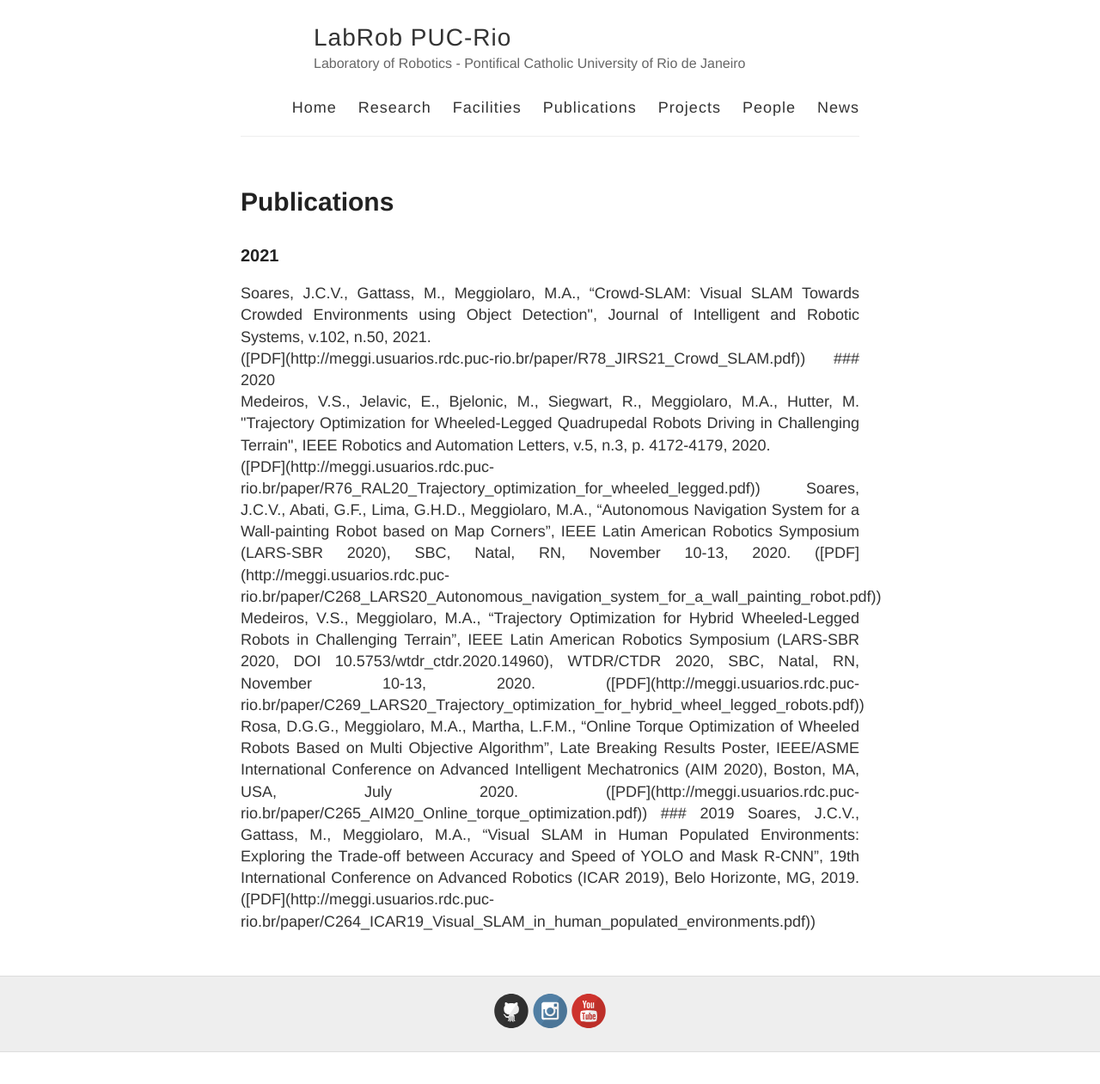
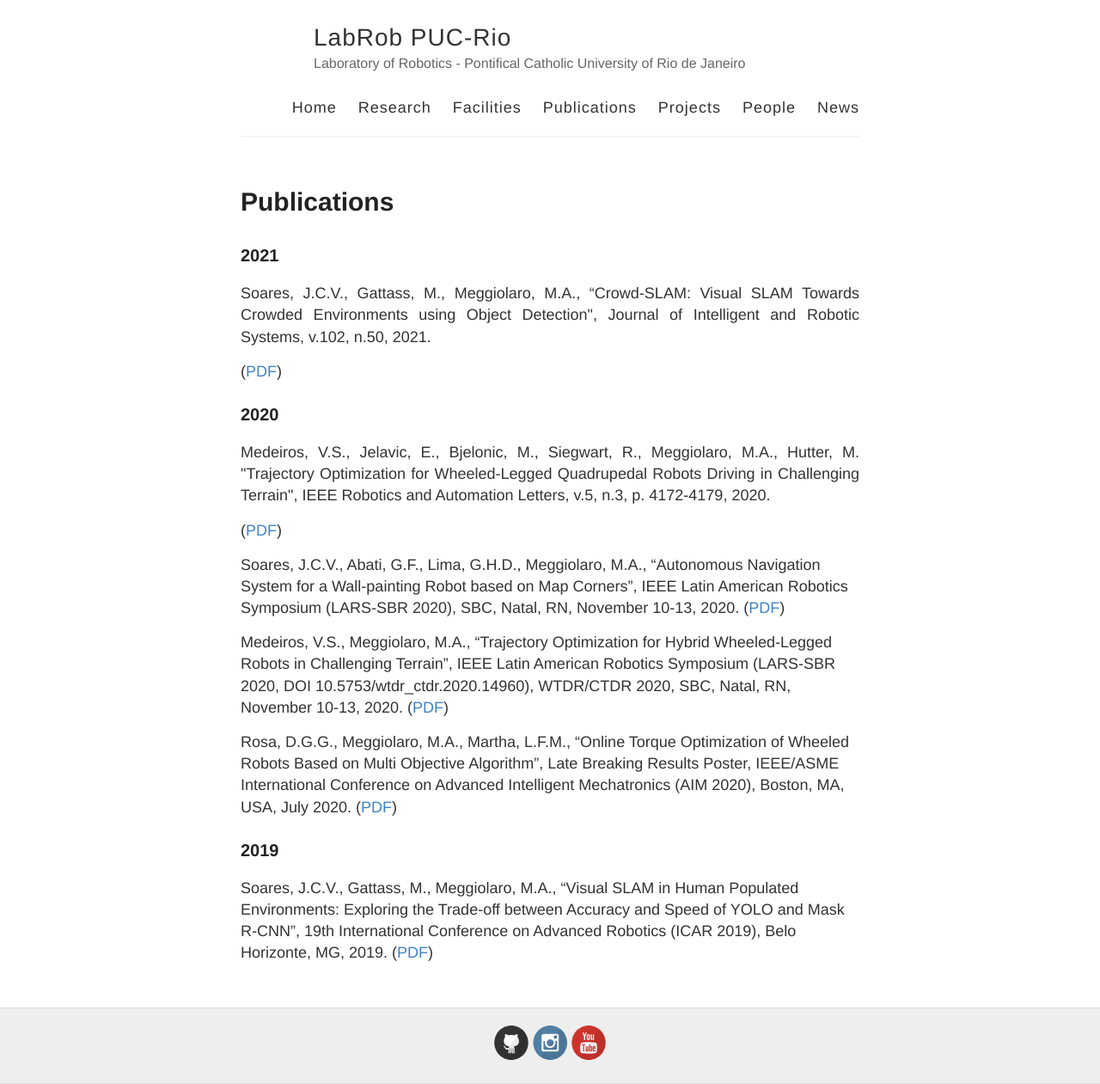
Before and after one commit to labrobpuc/labrobpuc.github.io, a Jekyll site: the page built from publications.md, in a window 1280 px wide. Shown: the whole page at 86% size. Built offline with Jekyll 4.4.1, drawn with Linux system fonts in a browser that asks for light colours; before the commit the page ends 1224 px from its top, so only the background shows below that.

Commit message:
Update publications.md

```diff
--- a/publications.md
+++ b/publications.md
@@ -6,12 +6,12 @@
 
 ### 2021
 
-<div style="text-align: justify"> Soares, J.C.V., Gattass, M., Meggiolaro, M.A., “Crowd-SLAM: Visual SLAM Towards Crowded Environments using Object Detection", Journal of Intelligent and Robotic Systems, v.102, n.50, 2021.<div>([PDF](http://meggi.usuarios.rdc.puc-rio.br/paper/R78_JIRS21_Crowd_SLAM.pdf))
+<div style="text-align: justify"> Soares, J.C.V., Gattass, M., Meggiolaro, M.A., “Crowd-SLAM: Visual SLAM Towards Crowded Environments using Object Detection", Journal of Intelligent and Robotic Systems, v.102, n.50, 2021.</div>([PDF](http://meggi.usuarios.rdc.puc-rio.br/paper/R78_JIRS21_Crowd_SLAM.pdf))
 
 ### 2020
 
 
-<div style="text-align: justify"> Medeiros, V.S., Jelavic, E., Bjelonic, M., Siegwart, R., Meggiolaro, M.A., Hutter, M. "Trajectory Optimization for Wheeled-Legged Quadrupedal Robots Driving in Challenging Terrain", IEEE Robotics and Automation Letters, v.5, n.3, p. 4172-4179, 2020. </div> ([PDF](http://meggi.usuarios.rdc.puc-rio.br/paper/R76_RAL20_Trajectory_optimization_for_wheeled_legged.pdf))
+<div style="text-align: justify"> Medeiros, V.S., Jelavic, E., Bjelonic, M., Siegwart, R., Meggiolaro, M.A., Hutter, M. "Trajectory Optimization for Wheeled-Legged Quadrupedal Robots Driving in Challenging Terrain", IEEE Robotics and Automation Letters, v.5, n.3, p. 4172-4179, 2020.</div>([PDF](http://meggi.usuarios.rdc.puc-rio.br/paper/R76_RAL20_Trajectory_optimization_for_wheeled_legged.pdf))
 
 Soares, J.C.V., Abati, G.F., Lima, G.H.D., Meggiolaro, M.A., “Autonomous Navigation System for a Wall-painting Robot based on Map Corners”, IEEE Latin American Robotics Symposium (LARS-SBR 2020), SBC, Natal, RN, November 10-13, 2020. ([PDF](http://meggi.usuarios.rdc.puc-rio.br/paper/C268_LARS20_Autonomous_navigation_system_for_a_wall_painting_robot.pdf))
 
```
